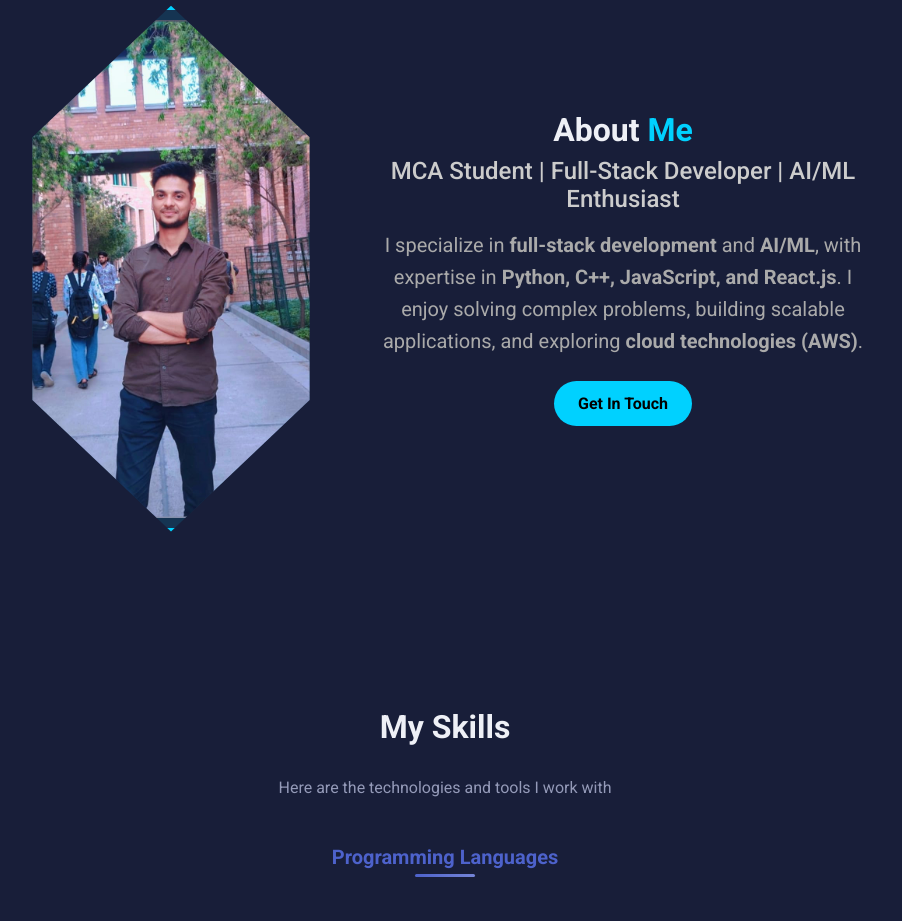
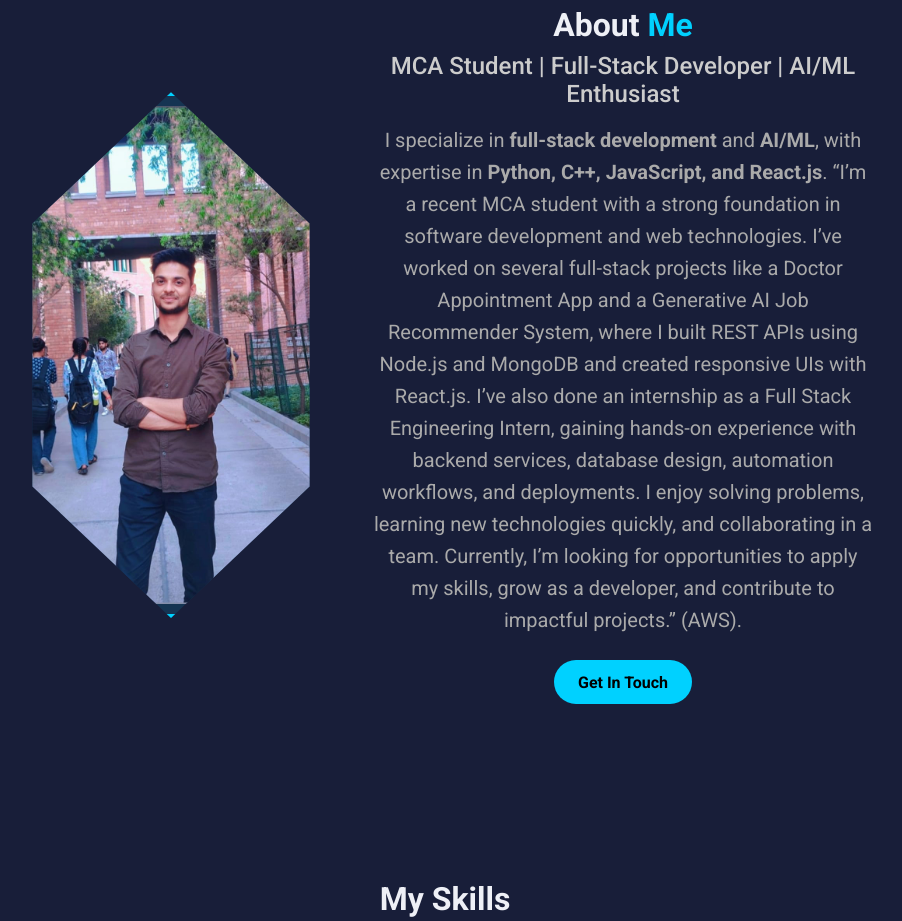
Before and after one commit to Yashmishra14/My-Portfolio, a plain HTML site: page index.html in a window 1280 px wide. Shown: the part 920-1841 px from the top of the page, without its empty margins (195-1097 px from the left). Drawn offline with nearby package versions, Linux system fonts and the light colour scheme.

Commit message:
Update personal description and project details in portfolio

```diff
--- a/index.html
+++ b/index.html
@@ -100,8 +100,11 @@
       <p class="home__description">
         I specialize in <b>full-stack development</b> and <b>AI/ML</b>,
         with expertise in <b>Python, C++, JavaScript, and React.js</b>.
-        I enjoy solving complex problems, building scalable applications,
-        and exploring <b>cloud technologies (AWS)</b>.
+       “I’m a recent MCA student with a strong foundation in software development and web technologies. I’ve worked on several full-stack projects like a Doctor Appointment App and a Generative AI Job Recommender System, where I built REST APIs using Node.js and MongoDB and created responsive UIs with React.js.
+
+I’ve also done an internship as a Full Stack Engineering Intern, gaining hands-on experience with backend services, database design, automation workflows, and deployments.
+
+I enjoy solving problems, learning new technologies quickly, and collaborating in a team. Currently, I’m looking for opportunities to apply my skills, grow as a developer, and contribute to impactful projects.” (AWS)</b>.
       </p>
       <a href="#contact" class="btn">Get In Touch</a>
     </div>
```
